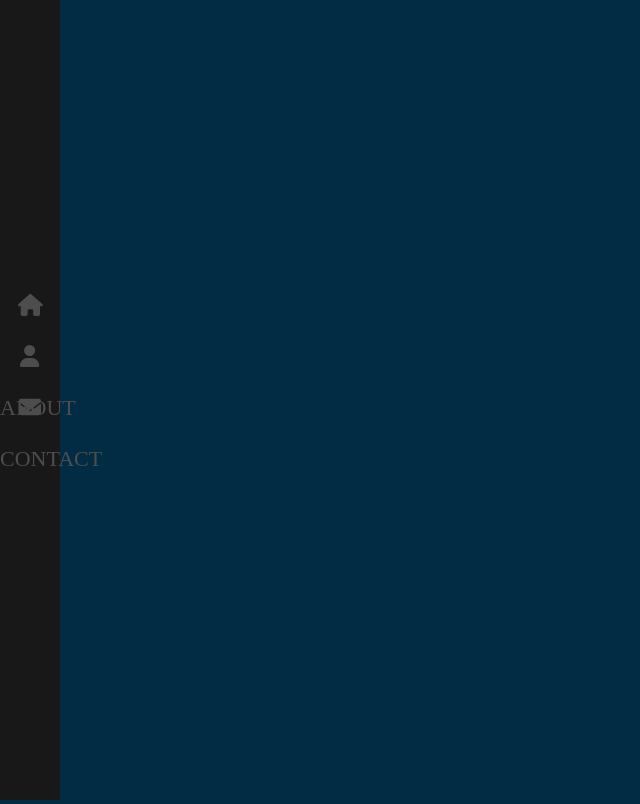
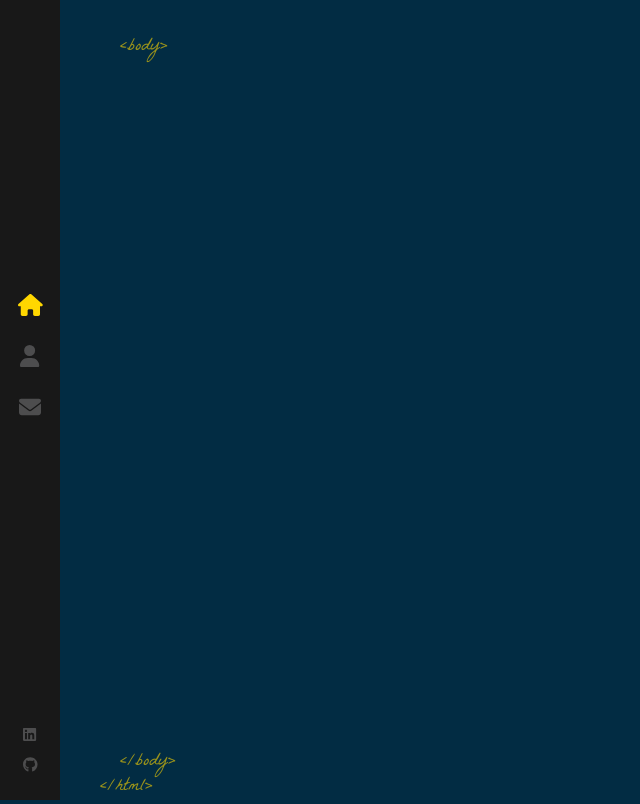
Before and after one commit to JuanIgnacioBellavitis/JuanIgnacioBellavitis.github.io, a React (Create React App) app: page / in a window 1280 px wide. Shown: the whole page, without its empty margins (0-640 px from the left). Built offline with nearby package versions, Linux system fonts and the light colour scheme.

Commit message:
Site Layout

```diff
--- a/src/App.scss
+++ b/src/App.scss
@@ -8,12 +8,12 @@
 }
 
 @font-face{
-  font-family: 'Helvetica Neue';
+  font-family: 'La Belle Aurore';
   src: url('./assets/fonts/LaBelleAurore.woff2') format('woff2');
 }
 
 @font-face{
-  font-family: 'Helvetica Neue';
+  font-family: 'Coolvetica';
   src: url('./assets/fonts/CoolveticaRg-Regular.woff2') format('woff2');
 }
 
--- a/src/components/Layout/index.js
+++ b/src/components/Layout/index.js
@@ -1,9 +1,23 @@
 import './index.scss';
 import Sidebar from '../Sidebar';
+import { Outlet } from 'react-router-dom';
 
 
 const Layout = () =>{
-    return <><Sidebar/></>
+    return (
+        <div className='App'>
+            <Sidebar />
+            <div className='page'>
+                <span className='tags top-tags'>&lt;body&gt;</span>
+                <Outlet />
+                <span className='tags bottom-tags'>
+                    &lt;/body&gt;
+                    <br />
+                    <span className='bottom-tag-html'>&lt;/html&gt;</span>
+                </span>
+            </div>
+        </div>
+    )
 }
 
 export default Layout;
--- a/src/components/Layout/index.scss
+++ b/src/components/Layout/index.scss
@@ -0,0 +1,24 @@
+.page{
+    width: 100%;
+    height: 100%;
+    position: absolute;
+}
+
+.top-tags{
+    bottom: auto;
+    top: 35px;
+}
+
+.tags{
+    color: #ffd700;
+    opacity: 0.6;
+    position: absolute;
+    bottom: 0;
+    left: 120px;
+    font-size: 18px;
+    font-family: 'La Belle Aurore';
+}
+
+.bottom-tag-html{
+    margin-left: -20px;
+}
--- a/src/components/Sidebar/index.js
+++ b/src/components/Sidebar/index.js
@@ -2,6 +2,7 @@
 import './index.scss'
 import { FontAwesomeIcon } from '@fortawesome/react-fontawesome';
 import { faEnvelope, faHome, faUser } from '@fortawesome/free-solid-svg-icons';
+import { faGithub, faLinkedin } from '@fortawesome/free-brands-svg-icons';
 
  const Sidebar = () => (
     <div className='nav-bar'>
@@ -9,13 +10,25 @@
             <NavLink exact="true" activeclassname="active" to="/">
                 <FontAwesomeIcon icon={faHome} color="#4d4d4e"/>
             </NavLink>
-            <NavLink exact="true" activeclassname="active" className="about-link" to="/">
+            <NavLink exact="true" activeclassname="active" className="about-link" to="/about">
                 <FontAwesomeIcon icon={faUser} color="#4d4d4e"/>
             </NavLink>
-            <NavLink exact="true" activeclassname="active" className="contact-link" to="/">
+            <NavLink exact="true" activeclassname="active" className="contact-link" to="/contact">
                 <FontAwesomeIcon icon={faEnvelope} color="#4d4d4e"/>
             </NavLink>
         </nav>
+        <ul>
+            <li>
+                <a target="_blank" rel="noreferrer" href='https://www.linkedin.com/in/juan-ignacio-bellavitis-6a882a192/'>
+                    <FontAwesomeIcon icon={faLinkedin} color="#4d4d4e"/>
+                </a>
+            </li>
+            <li>
+                <a target="_blank" rel="noreferrer" href='https://github.com/JuanIgnacioBellavitis'>
+                    <FontAwesomeIcon icon={faGithub} color="#4d4d4e"/>
+                </a>
+            </li>
+        </ul>
     </div>
  )
 
--- a/src/components/Sidebar/index.scss
+++ b/src/components/Sidebar/index.scss
@@ -48,6 +48,11 @@
                 }
 
                 &::after{
+                    opacity: 1;
+                }
+            }
+
+            &:after{
                 content: '';
                 font-size: 9px;
                 letter-spacing: 2px;
@@ -66,7 +71,6 @@
                 }
             }
         }
-        }
 
         a.about-link{
             &::after{
@@ -79,5 +83,36 @@
                 content: 'CONTACT';
             }
         }
+
+        a.active{
+            svg{
+                color: #ffd700;
             }
         }
+    }
+
+    ul{
+        position: absolute;
+        bottom: 20px;
+        width: 100%;
+        display: block;
+        padding: 0;
+        list-style: none;
+        text-align: center;
+        margin: 0;
+
+        li{
+            a{
+                padding: 7px 0;
+                display: block;
+                font-size: 15px;
+                line-height: 16px;
+
+                &:hover svg{
+                    color: #ffd700;
+                }
+            }
+        }
+
+    }
+}
--- a/src/index.css
+++ b/src/index.css
@@ -5,7 +5,7 @@
 
 body {
   margin: 0;
-  font-family: 300 11px/1.4 'Helvetica Neue', 'sans-serif';
+  font: 300 11px/1.4 'Helvetica Neue', 'sans-serif';
   color: #444;
   background: #022c43;
   overflow: hidden;
```
Lines whose indentation alone changed are shown as unchanged.
